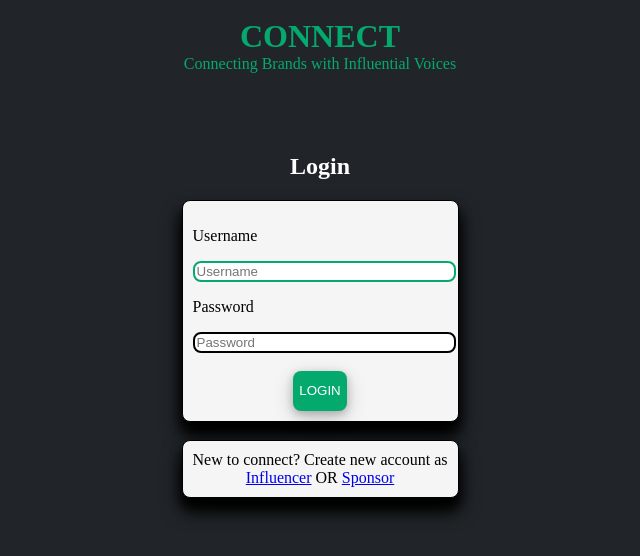
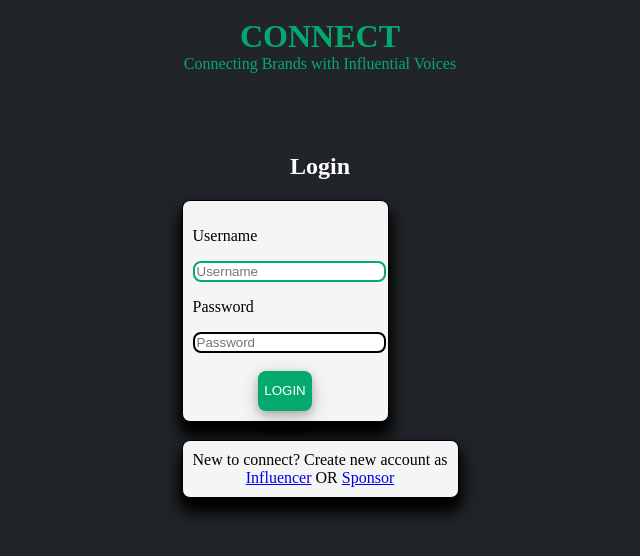
Before and after one commit to navneetkumaryadav786/Connect, a Flask app: page / in a window 1280 px wide. Shown: the part 142-698 px from the top of the page, without its empty margins (320-960 px from the left). Run offline with Flask 3, Linux system fonts and the light colour scheme.

Commit message:
Update index.css

```diff
--- a/static/index.css
+++ b/static/index.css
@@ -13,6 +13,8 @@ body, html {
 }
 
 .board{
+    width : 90%;
+    max-width : fit-content;
     border: 1px solid black;
     border-radius: 1vh;
     padding: 10px;
```
